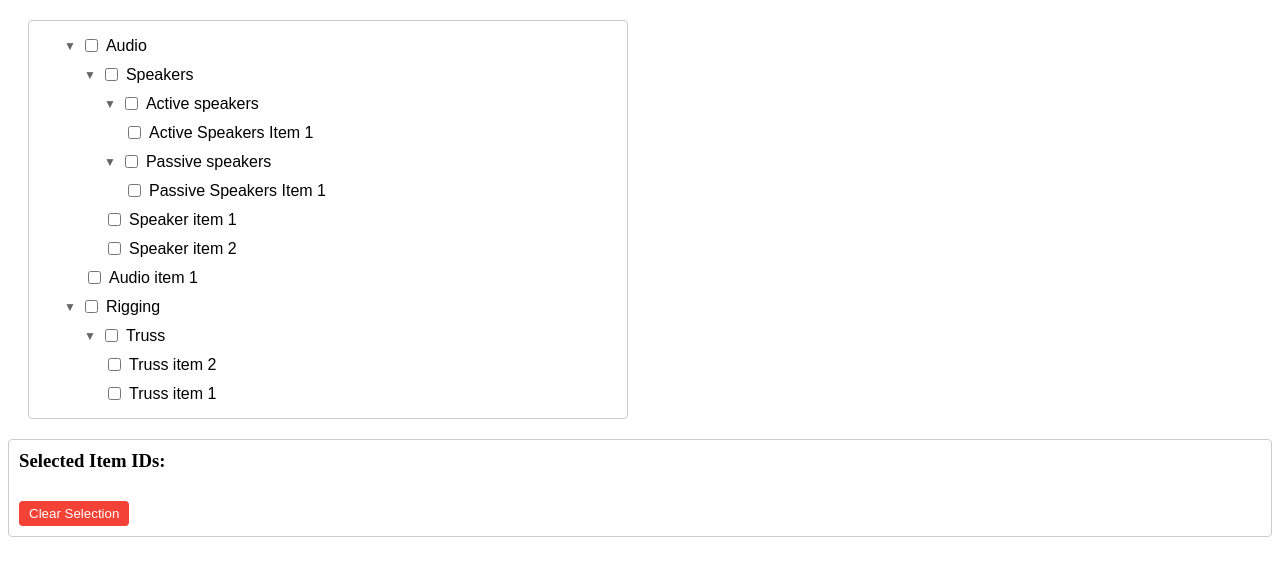
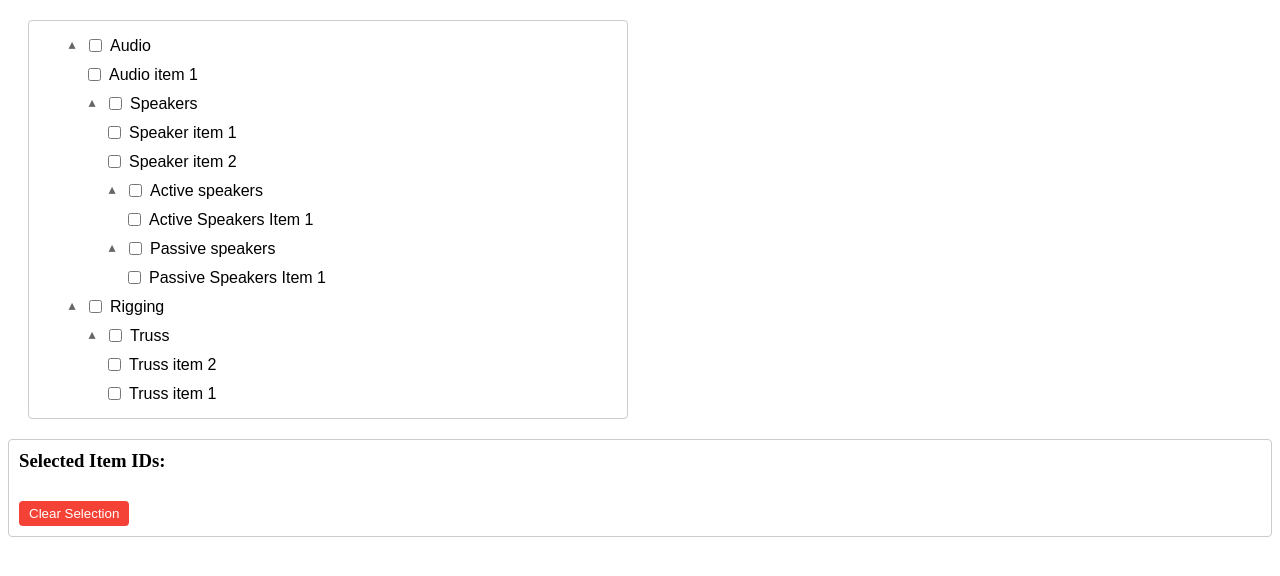
Before and after one commit to tlavrova/item-selector-rentman, an Angular app: page / in a window 1280 px wide. Shown: the top 576 px of the page. Built offline with nearby package versions, Linux system fonts and the light colour scheme.

Commit message:
Enhance folder item interaction with toggle expansion feature

```diff
--- a/src/app/components/item-selector/item-selector.component.css
+++ b/src/app/components/item-selector/item-selector.component.css
@@ -29,6 +29,15 @@
   margin-right: 5px;
   font-size: 12px;
   color: #666;
+  cursor: pointer;
+  transition: transform 0.2s ease;
+  display: inline-block;
+  width: 16px;
+  text-align: center;
+}
+
+.folder-toggle.expanded {
+  transform: rotate(180deg);
 }
 
 .folder-title {
--- a/src/app/components/item-selector/item-selector.component.html
+++ b/src/app/components/item-selector/item-selector.component.html
@@ -1,9 +1,11 @@
 <div class="item-selector">
   <div class="folder-list">
     <ng-container *ngFor="let folder of folders">
-      <div class="folder-item" (click)="toggleFolder(folder)">
-        <div class="folder-content">
-          <span class="folder-toggle">▼</span>
+      <div class="folder-item">
+        <div class="folder-content" (click)="toggleFolder(folder)">
+          <span class="folder-toggle"
+                (click)="toggleFolderExpansion(folder, $event)"
+                [class.expanded]="isFolderExpanded(folder)">▼</span>
           <input type="checkbox"
                  [checked]="folder.selected"
                  [indeterminate]="folder.indeterminate"
@@ -11,11 +13,24 @@
                  (change)="toggleFolder(folder)">
           <span class="folder-title">{{ folder.title }}</span>
         </div>
-        <div class="folder-children" *ngIf="folder.children">
+        <div class="folder-children" *ngIf="isFolderExpanded(folder)">
+          <!-- Items directly in this folder -->
+          <div class="item-list" *ngIf="folder.items">
+            <div class="item-row" *ngFor="let item of folder.items" (click)="toggleItem(item)">
+              <input type="checkbox"
+                     [checked]="item.selected"
+                     (click)="$event.stopPropagation()"
+                     (change)="toggleItem(item)">
+              <span class="item-title">{{ item.title }}</span>
+            </div>
+          </div>
+          <!-- Child folders -->
           <ng-container *ngFor="let child of folder.children">
-            <div class="folder-item" (click)="toggleFolder(child)">
-              <div class="folder-content">
-                <span class="folder-toggle">▼</span>
+            <div class="folder-item">
+              <div class="folder-content" (click)="toggleFolder(child)">
+                <span class="folder-toggle"
+                      (click)="toggleFolderExpansion(child, $event)"
+                      [class.expanded]="isFolderExpanded(child)">▼</span>
                 <input type="checkbox"
                        [checked]="child.selected"
                        [indeterminate]="child.indeterminate"
@@ -23,11 +38,24 @@
                        (change)="toggleFolder(child)">
                 <span class="folder-title">{{ child.title }}</span>
               </div>
-              <div class="folder-children" *ngIf="child.children">
+              <div class="folder-children" *ngIf="isFolderExpanded(child)">
+                <!-- Items directly in this child folder -->
+                <div class="item-list" *ngIf="child.items">
+                  <div class="item-row" *ngFor="let item of child.items" (click)="toggleItem(item)">
+                    <input type="checkbox"
+                           [checked]="item.selected"
+                           (click)="$event.stopPropagation()"
+                           (change)="toggleItem(item)">
+                    <span class="item-title">{{ item.title }}</span>
+                  </div>
+                </div>
+                <!-- Grandchild folders -->
                 <ng-container *ngFor="let grandChild of child.children">
-                  <div class="folder-item" (click)="toggleFolder(grandChild)">
-                    <div class="folder-content">
-                      <span class="folder-toggle">▼</span>
+                  <div class="folder-item">
+                    <div class="folder-content" (click)="toggleFolder(grandChild)">
+                      <span class="folder-toggle"
+                            (click)="toggleFolderExpansion(grandChild, $event)"
+                            [class.expanded]="isFolderExpanded(grandChild)">▼</span>
                       <input type="checkbox"
                              [checked]="grandChild.selected"
                              [indeterminate]="grandChild.indeterminate"
@@ -35,6 +63,8 @@
                              (change)="toggleFolder(grandChild)">
                       <span class="folder-title">{{ grandChild.title }}</span>
                     </div>
+                    <div class="folder-children" *ngIf="isFolderExpanded(grandChild)">
+                      <!-- Items in grandchild folder -->
                       <div class="item-list" *ngIf="grandChild.items">
                         <div class="item-row" *ngFor="let item of grandChild.items" (click)="toggleItem(item)">
                           <input type="checkbox"
@@ -45,28 +75,11 @@
                         </div>
                       </div>
                     </div>
+                  </div>
                 </ng-container>
-              </div>
-              <div class="item-list" *ngIf="child.items">
-                <div class="item-row" *ngFor="let item of child.items" (click)="toggleItem(item)">
-                  <input type="checkbox"
-                         [checked]="item.selected"
-                         (click)="$event.stopPropagation()"
-                         (change)="toggleItem(item)">
-                  <span class="item-title">{{ item.title }}</span>
-                </div>
               </div>
             </div>
           </ng-container>
-        </div>
-        <div class="item-list" *ngIf="folder.items">
-          <div class="item-row" *ngFor="let item of folder.items" (click)="toggleItem(item)">
-            <input type="checkbox"
-                   [checked]="item.selected"
-                   (click)="$event.stopPropagation()"
-                   (change)="toggleItem(item)">
-            <span class="item-title">{{ item.title }}</span>
-          </div>
         </div>
       </div>
     </ng-container>
--- a/src/app/components/item-selector/item-selector.component.ts
+++ b/src/app/components/item-selector/item-selector.component.ts
@@ -13,6 +13,7 @@ export class ItemSelectorComponent implements OnInit {
   folders: Folder[] = [];
   items: Item[] = [];
   selectedItemIds: number[] = [];
+    expandedFolders: Set<number> = new Set();
 
   constructor(private itemService: ItemService) {}
 
@@ -21,7 +22,32 @@ export class ItemSelectorComponent implements OnInit {
       this.folders = folders;
       this.items = items;
       this.initializeItemsInFolders();
+      // Initially expand all folders
+      this.expandAllFolders();
     });
+  }
+
+  private expandAllFolders() {
+    const expandFolder = (folder: Folder) => {
+      this.expandedFolders.add(folder.id);
+      if (folder.children) {
+        folder.children.forEach(child => expandFolder(child));
+      }
+    };
+    this.folders.forEach(folder => expandFolder(folder));
+  }
+
+  toggleFolderExpansion(folder: Folder, event: MouseEvent) {
+    event.stopPropagation();
+    if (this.expandedFolders.has(folder.id)) {
+      this.expandedFolders.delete(folder.id);
+    } else {
+      this.expandedFolders.add(folder.id);
+    }
+  }
+
+  isFolderExpanded(folder: Folder): boolean {
+    return this.expandedFolders.has(folder.id);
   }
 
   private initializeItemsInFolders() {
```
Lines whose indentation alone changed are shown as unchanged.
